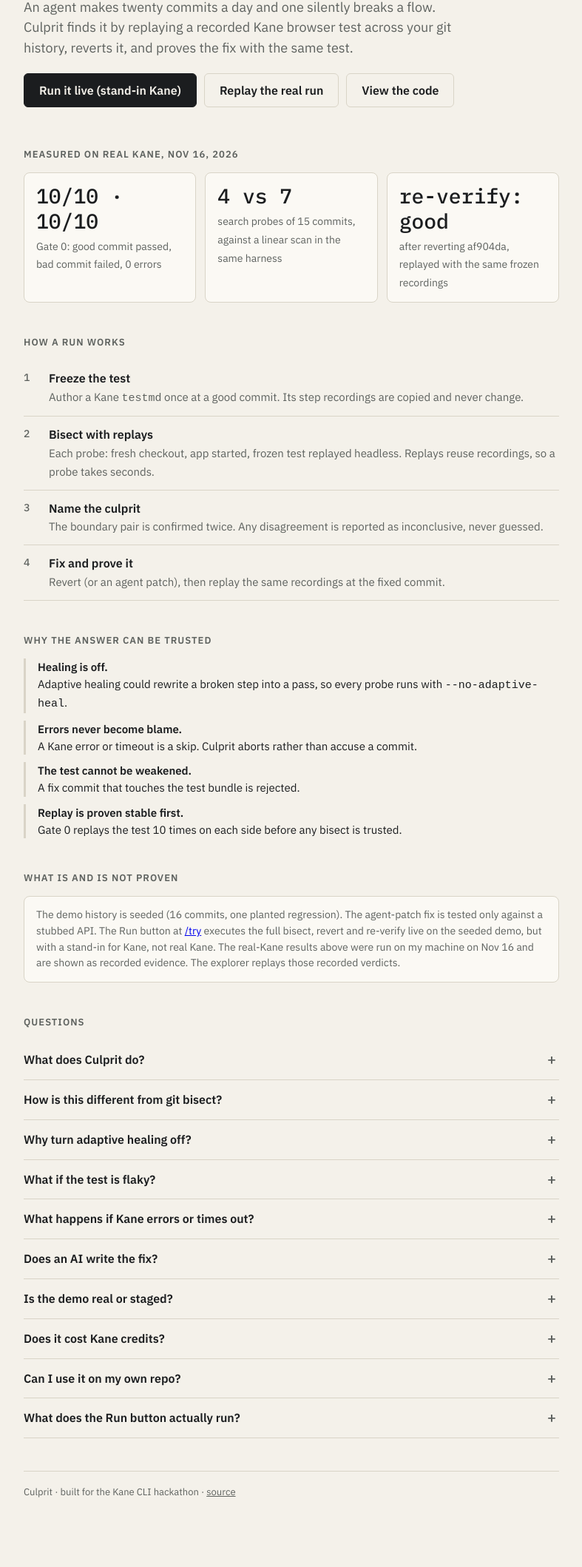
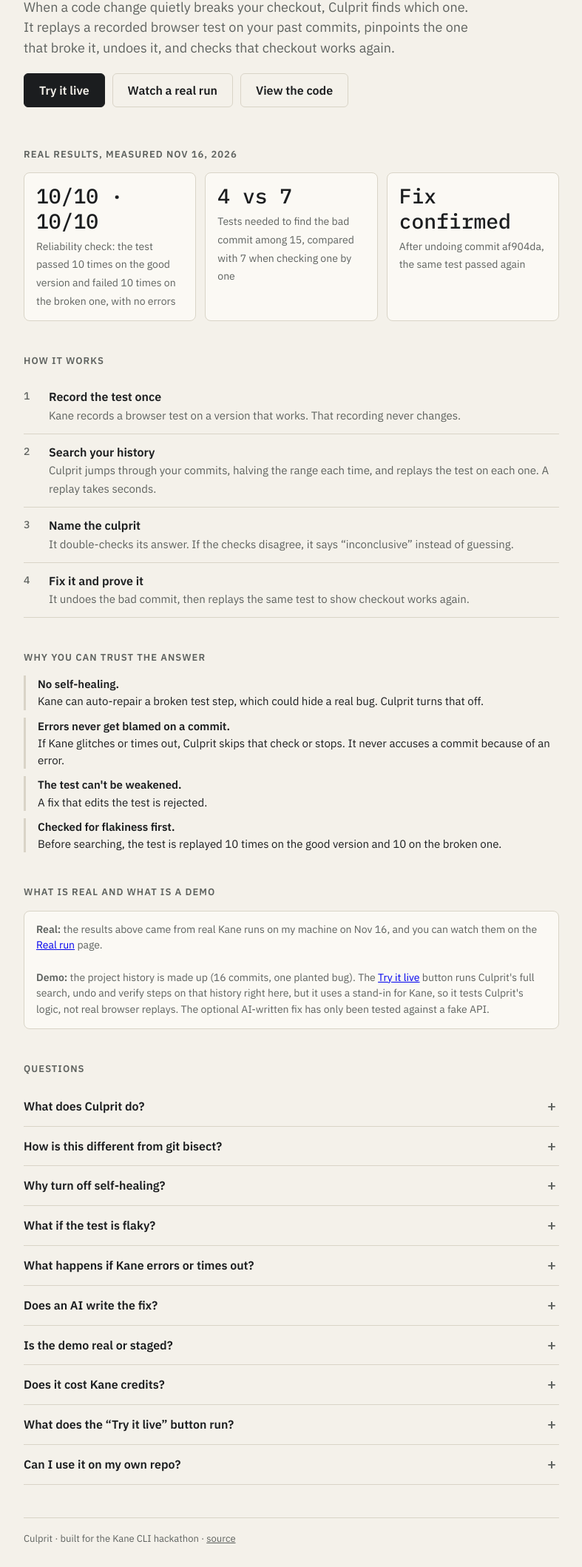
Before and after one commit to BenCoy09/culprit, a website: page docs/index.html in a window 1280 px wide. Shown: the part 427-2545 px from the top of the page at 74% size, without its empty margins (246-1033 px from the left). Before the commit the page ends 2482 px from the top, so only its background shows below. Drawn offline with Linux system fonts and the light colour scheme.

Commit message:
Update index.html

```diff
--- a/docs/index.html
+++ b/docs/index.html
@@ -3,7 +3,7 @@
 <meta name="viewport" content="width=device-width, initial-scale=1, viewport-fit=cover">
 <title>Culprit: which commit broke it?</title>
 <meta name="description" content="Culprit bisects your git history with recorded Kane browser replays, finds the commit that broke a flow, reverts it and proves the fix.">
-<meta property="og:title" content="Culprit: which commit broke it?"><meta property="og:description" content="Bisect git history with Kane replays: 4 probes instead of 7 on a real run.">
+<meta property="og:title" content="Culprit: which commit broke it?"><meta property="og:description" content="Finds the commit that broke your checkout in 4 tests instead of 7, using recorded Kane browser replays.">
 <meta name="theme-color" content="#F4F1EA" media="(prefers-color-scheme: light)"><meta name="theme-color" content="#141615" media="(prefers-color-scheme: dark)">
 <link rel="icon" href="favicon.svg" type="image/svg+xml"><link rel="icon" href="favicon.ico" sizes="48x48"><link rel="apple-touch-icon" href="apple-touch-icon.png">
 <link rel="preconnect" href="https://fonts.googleapis.com"><link rel="preconnect" href="https://fonts.gstatic.com" crossorigin>
@@ -16,7 +16,7 @@ html{scroll-padding-top:env(safe-area-inset-top,0px)}
 *{box-sizing:border-box}body{margin:0;background:var(--bg);color:var(--ink);font:16px/1.55 var(--sans)}
 .w{max-width:760px;margin:0 auto;padding:0 18px}
 header{display:flex;justify-content:space-between;align-items:center;padding:16px 0;border-bottom:1px solid var(--ln)}
-header a{color:var(--ink);text-decoration:none;font-weight:600}header nav a{font-weight:500;color:var(--mu);margin-left:16px;font-size:14px}
+header a{color:var(--ink);text-decoration:none;font-weight:600}header nav{display:flex;flex-wrap:wrap;justify-content:flex-end;gap:4px 14px}header nav a{font-weight:500;color:var(--mu);font-size:14px;white-space:nowrap}
 .hero{padding:30px 0 10px}
 #logo{width:100%;height:auto;display:block;overflow:visible}
 h1{font-size:clamp(30px,7.4vw,48px);line-height:1.08;margin:18px 0 12px;letter-spacing:-.02em}
@@ -48,45 +48,47 @@ footer{border-top:1px solid var(--ln);padding:18px 0 28px;color:var(--mu);font-s
 @media(prefers-reduced-motion:reduce){*{transition:none!important}}
 </style></head><body><a class="skip" href="#top">Skip to content</a><div class="w">
 <header><a href="#top" aria-label="Culprit"><svg width="44" height="22" viewBox="0 0 80 40" style="vertical-align:middle;margin-right:8px" aria-hidden="true"><path d="M4 28H76" stroke="currentColor" stroke-width="2" opacity=".4"/><g fill="currentColor"><circle cx="4" cy="28" r="4"/><circle cx="16" cy="28" r="4"/><circle cx="28" cy="28" r="4"/><circle cx="40" cy="28" r="4"/><circle cx="64" cy="28" r="4"/><circle cx="76" cy="28" r="4"/></g><circle cx="52" cy="28" r="5.5" fill="#D9A400"/><path d="M52 22V6l14 5-14 5" fill="#D9A400" stroke="currentColor" stroke-width="2" stroke-linejoin="round"/></svg>Culprit</a>
-<nav><a href="/try">Try it live</a><a href="live.html">Live explorer</a><a href="report/">Real report</a><a href="https://github.com/BenCoy09/culprit">GitHub</a></nav></header>
+<nav><a href="/try">Try it live</a><a href="live.html">Real run</a><a href="report/">Report</a><a href="https://github.com/BenCoy09/culprit">GitHub</a></nav></header>
 
 <main id="top"><div class="hero">
-<svg id="logo" viewBox="0 0 640 190" role="img" aria-label="Animated logo. Sixteen commits sit on a line. A bracket halves the range four times, probing four commits, until one commit, number eight, is marked with a pennant as the culprit."></svg>
+<svg id="logo" viewBox="0 0 640 190" role="img" aria-label="Animated logo. Sixteen commits sit on a line. A bracket halves the range four times, checking four commits, until one commit, number eight, is marked with a pennant as the culprit."></svg>
 <button class="pz" id="pz" type="button" aria-pressed="false">Pause animation</button>
 <h1>Which commit broke checkout?</h1>
-<p class="lead">An agent makes twenty commits a day and one silently breaks a flow. Culprit finds it by replaying a recorded Kane browser test across your git history, reverts it, and proves the fix with the same test.</p>
-<div class="cta"><a class="btn" href="/try">Run it live (stand-in Kane)</a><a class="btn g" href="live.html">Replay the real run</a><a class="btn g" href="https://github.com/BenCoy09/culprit">View the code</a></div></div>
+<p class="lead">When a code change quietly breaks your checkout, Culprit finds which one. It replays a recorded browser test on your past commits, pinpoints the one that broke it, undoes it, and checks that checkout works again.</p>
+<div class="cta"><a class="btn" href="/try">Try it live</a><a class="btn g" href="live.html">Watch a real run</a><a class="btn g" href="https://github.com/BenCoy09/culprit">View the code</a></div></div>
 
-<section aria-labelledby="p"><h2 id="p">Measured on real Kane, Nov 16, 2026</h2>
+<section aria-labelledby="p"><h2 id="p">Real results, measured Nov 16, 2026</h2>
 <div class="stats">
-<div class="st"><b>10/10 · 10/10</b><span>Gate 0: good commit passed, bad commit failed, 0 errors</span></div>
-<div class="st"><b>4 vs 7</b><span>search probes of 15 commits, against a linear scan in the same harness</span></div>
-<div class="st"><b>re-verify: good</b><span>after reverting af904da, replayed with the same frozen recordings</span></div></div></section>
+<div class="st"><b>10/10 · 10/10</b><span>Reliability check: the test passed 10 times on the good version and failed 10 times on the broken one, with no errors</span></div>
+<div class="st"><b>4 vs 7</b><span>Tests needed to find the bad commit among 15, compared with 7 when checking one by one</span></div>
+<div class="st"><b>Fix confirmed</b><span>After undoing commit af904da, the same test passed again</span></div></div></section>
 
-<section aria-labelledby="h"><h2 id="h">How a run works</h2>
-<ol><li><div><strong>Freeze the test</strong><span>Author a Kane <code>testmd</code> once at a good commit. Its step recordings are copied and never change.</span></div></li>
-<li><div><strong>Bisect with replays</strong><span>Each probe: fresh checkout, app started, frozen test replayed headless. Replays reuse recordings, so a probe takes seconds.</span></div></li>
-<li><div><strong>Name the culprit</strong><span>The boundary pair is confirmed twice. Any disagreement is reported as inconclusive, never guessed.</span></div></li>
-<li><div><strong>Fix and prove it</strong><span>Revert (or an agent patch), then replay the same recordings at the fixed commit.</span></div></li></ol></section>
+<section aria-labelledby="h"><h2 id="h">How it works</h2>
+<ol><li><div><strong>Record the test once</strong><span>Kane records a browser test on a version that works. That recording never changes.</span></div></li>
+<li><div><strong>Search your history</strong><span>Culprit jumps through your commits, halving the range each time, and replays the test on each one. A replay takes seconds.</span></div></li>
+<li><div><strong>Name the culprit</strong><span>It double-checks its answer. If the checks disagree, it says “inconclusive” instead of guessing.</span></div></li>
+<li><div><strong>Fix it and prove it</strong><span>It undoes the bad commit, then replays the same test to show checkout works again.</span></div></li></ol></section>
 
-<section aria-labelledby="t"><h2 id="t">Why the answer can be trusted</h2>
-<ul class="t"><li><b>Healing is off.</b>Adaptive healing could rewrite a broken step into a pass, so every probe runs with <code>--no-adaptive-heal</code>.</li>
-<li><b>Errors never become blame.</b>A Kane error or timeout is a skip. Culprit aborts rather than accuse a commit.</li>
-<li><b>The test cannot be weakened.</b>A fix commit that touches the test bundle is rejected.</li>
-<li><b>Replay is proven stable first.</b>Gate 0 replays the test 10 times on each side before any bisect is trusted.</li></ul></section>
+<section aria-labelledby="t"><h2 id="t">Why you can trust the answer</h2>
+<ul class="t"><li><b>No self-healing.</b>Kane can auto-repair a broken test step, which could hide a real bug. Culprit turns that off.</li>
+<li><b>Errors never get blamed on a commit.</b>If Kane glitches or times out, Culprit skips that check or stops. It never accuses a commit because of an error.</li>
+<li><b>The test can't be weakened.</b>A fix that edits the test is rejected.</li>
+<li><b>Checked for flakiness first.</b>Before searching, the test is replayed 10 times on the good version and 10 on the broken one.</li></ul></section>
 
-<section aria-labelledby="l"><h2 id="l">What is and is not proven</h2>
-<div class="lim">The demo history is seeded (16 commits, one planted regression). The agent-patch fix is tested only against a stubbed API. The Run button at <a href="/try">/try</a> executes the full bisect, revert and re-verify live on the seeded demo, but with a stand-in for Kane, not real Kane. The real-Kane results above were run on my machine on Nov 16 and are shown as recorded evidence. The explorer replays those recorded verdicts.</div></section>
+<section aria-labelledby="l"><h2 id="l">What is real and what is a demo</h2>
+<div class="lim"><b>Real:</b> the results above came from real Kane runs on my machine on Nov 16, and you can watch them on the <a href="live.html">Real run</a> page.<br><br><b>Demo:</b> the project history is made up (16 commits, one planted bug). The <a href="/try">Try it live</a> button runs Culprit's full search, undo and verify steps on that history right here, but it uses a stand-in for Kane, so it tests Culprit's logic, not real browser replays. The optional AI-written fix has only been tested against a fake API.</div></section>
+
 <section aria-labelledby="f"><h2 id="f">Questions</h2>
-<details><summary>What does Culprit do?</summary><p>When a recorded browser test starts failing, it finds the commit that broke it, reverts that commit, and replays the same test to prove the fix. It searches history by bisection, so it needs about log2(n) probes instead of walking every commit.</p></details>
-<details><summary>How is this different from git bisect?</summary><p>It is the same idea applied to browser flows. Each probe replays a recorded Kane test against a fresh checkout. Culprit adds the parts that make a browser result trustworthy: healing off, errors treated as skips, a double-checked boundary, and a guard on the test files.</p></details>
-<details><summary>Why turn adaptive healing off?</summary><p>Healing can re-author a failing step so it passes. In a bisect that could turn a real regression into a false “good” commit, so every probe runs with <code>--no-adaptive-heal</code>.</p></details>
-<details><summary>What if the test is flaky?</summary><p>Gate 0 replays the test 10 times at the good commit and 10 at the bad one before you trust anything. On the demo test the result was 10/10 and 10/10. During a run the boundary pair is confirmed twice, and any disagreement is reported as inconclusive instead of guessed.</p></details>
-<details><summary>What happens if Kane errors or times out?</summary><p>That probe is a skip, never “bad”. If the error is at a known endpoint, the run aborts and tells you why. A broken environment never gets blamed on a commit.</p></details>
-<details><summary>Does an AI write the fix?</summary><p>By default no: the fix is a <code>git revert</code> of the culprit, re-verified with the same frozen recordings. An optional agent mode asks a model for a small patch. It has only been tested against a stubbed API so far, and a fix that touches the test files is rejected.</p></details>
-<details><summary>Is the demo real or staged?</summary><p>The Kane results are real, from Nov 16, 2026. The repo history is seeded: 16 commits with one planted regression, labelled as such. The explorer page replays those recorded verdicts and its slider is a labelled simulation.</p></details>
-<details><summary>Does it cost Kane credits?</summary><p>Authoring the test once uses credits. Replays reuse the recordings, and the Luma page says cached replays are free. We have not audited the credit balance after the Gate 0 run, so check yours.</p></details>
-<details><summary>Can I use it on my own repo?</summary><p>Yes, from the command line: one test file and one app start command per run, on a history where the regression is monotonic (good, good, bad, bad). The hosted /try page runs only the seeded demo with a stand-in Kane. To use real Kane on your own repo, run the CLI locally.</p></details><details><summary>What does the Run button actually run?</summary><p>It runs Culprit's real bisect, revert and re-verify logic on the seeded 16-commit history, live on this server. Only the browser replay is a stand-in, so it validates Culprit's logic, not Kane's behaviour. The real Kane evidence is the recorded run above.</p></details></section>
+<details><summary>What does Culprit do?</summary><p>When a recorded browser test starts failing, it finds the commit that broke it, undoes that commit, and replays the same test to prove the fix. It searches by halving the range each time, so 15 commits take about 4 checks instead of up to 15.</p></details>
+<details><summary>How is this different from git bisect?</summary><p>Same idea, applied to browser flows. Culprit adds what makes a browser result trustworthy: self-healing off, errors never blamed on a commit, a double-checked answer, and a guard on the test files.</p></details>
+<details><summary>Why turn off self-healing?</summary><p>Self-healing can quietly rewrite a failing test step so it passes. During a search, that could make a broken commit look fine and send Culprit to the wrong answer.</p></details>
+<details><summary>What if the test is flaky?</summary><p>Culprit replays the test 10 times on each side first. On the demo test that was 10 passes and 10 failures, with no errors. During a search the answer is checked twice, and any disagreement is reported as inconclusive.</p></details>
+<details><summary>What happens if Kane errors or times out?</summary><p>That check is skipped, never counted as “bad”. If it keeps happening, the run stops and tells you why. A broken environment never gets blamed on a commit.</p></details>
+<details><summary>Does an AI write the fix?</summary><p>By default no: the fix is a plain <code>git revert</code> of the culprit, re-checked with the same test. An optional AI mode can propose a small patch, but it has only been tested against a fake API, and any fix that edits the test is rejected.</p></details>
+<details><summary>Is the demo real or staged?</summary><p>Both, and labelled. The Kane results are real, from Nov 16, 2026. The commit history is made up, with one planted bug. The Real run page replays those recorded results, and its slider is a labelled simulation.</p></details>
+<details><summary>Does it cost Kane credits?</summary><p>Recording the test once uses credits. Replays reuse the recording, and Kane's event page says replays of a recorded test are free. I haven't checked my balance after the reliability check, so check yours.</p></details>
+<details><summary>What does the “Try it live” button run?</summary><p>Culprit's real search, undo and verify steps, on the made-up 16-commit history, live on this server. Only the browser replay is a stand-in.</p></details>
+<details><summary>Can I use it on my own repo?</summary><p>Yes, from the command line. You need one test file and one command that starts your app, and a history where commits go good, good, bad, bad (the bug stays once it appears). The hosted page only runs the demo, so run the CLI locally to use real Kane.</p></details></section>
 </main>
 <footer>Culprit · built for the Kane CLI hackathon · <a href="https://github.com/BenCoy09/culprit">source</a></footer></div>
 <script>
@@ -107,7 +109,7 @@ const moveBr=(lo,hi,ms)=>{const x=px(lo)-16,w=px(hi)-px(lo)+32,x0=cur.x,w0=cur.w
 const col=(n,v)=>{dots[n].style.fill=v=="good"?"var(--ok)":v=="bad"?"var(--no)":"var(--mk)"};
 function dim(lo,hi){for(let n=2;n<=15;n++)dots[n].style.opacity=(n<lo||n>hi)?.2:1}
 function done(){dim(8,8);col(8,"c");dots[8].setAttribute("r",9);g.setAttribute("transform",`translate(${px(8)},${Y-12})`);g.setAttribute("opacity",1);
- lab.setAttribute("x",px(8));lab.setAttribute("y",Y+34);lab.textContent="#8 af904da";lab.setAttribute("opacity",1);cap.textContent="4 probes, not 7. refactor: centralize event wiring";setBr(8,8)}
+ lab.setAttribute("x",px(8));lab.setAttribute("y",Y+34);lab.textContent="#8 af904da";lab.setAttribute("opacity",1);cap.textContent="4 checks, not 7. refactor: centralize event wiring";setBr(8,8)}
 function reset(){for(let n=1;n<=16;n++){dots[n].style.fill="";dots[n].style.opacity=1;dots[n].setAttribute("r",7)}col(1,"good");col(16,"bad");
  g.setAttribute("opacity",0);lab.setAttribute("opacity",0);cap.textContent="16 commits. One broke checkout.";setBr(2,16)}
 const steps=[[8,"bad",2,8],[4,"good",5,8],[6,"good",7,8],[7,"good",8,8]];
```
